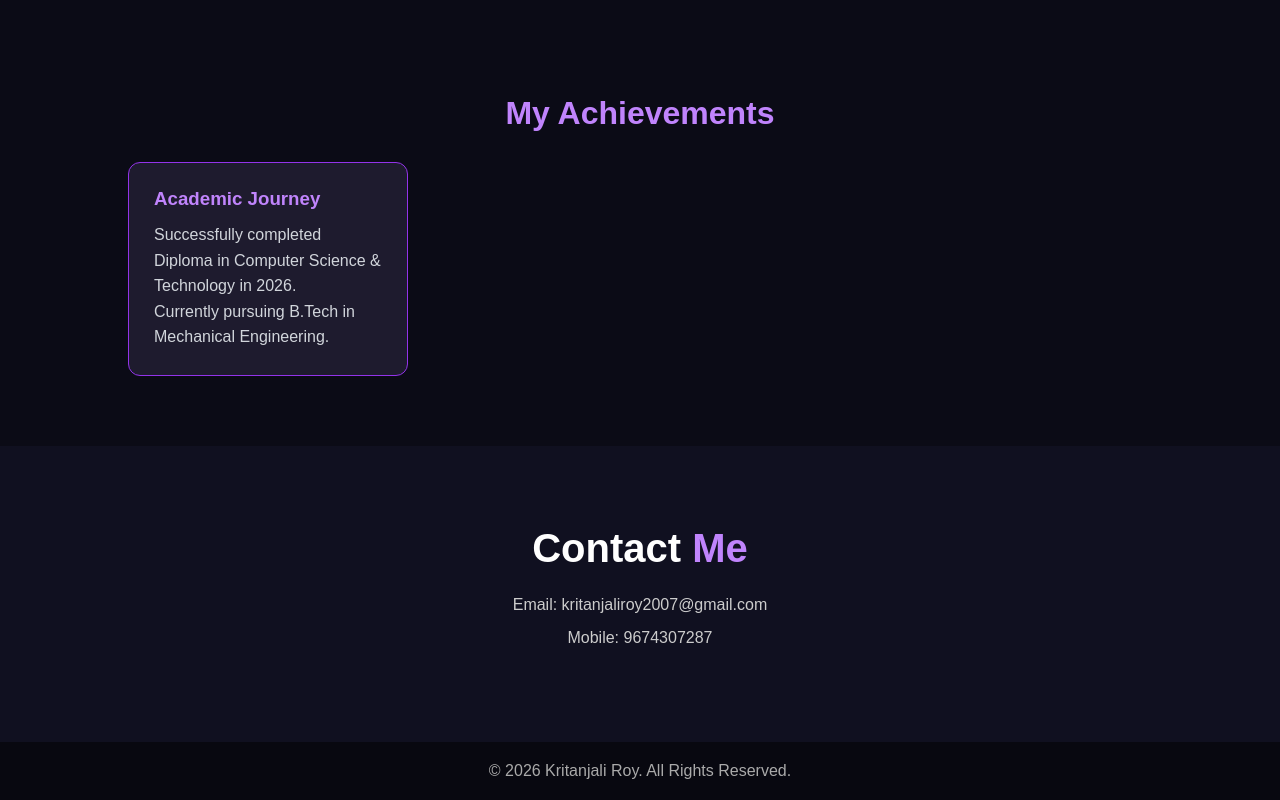
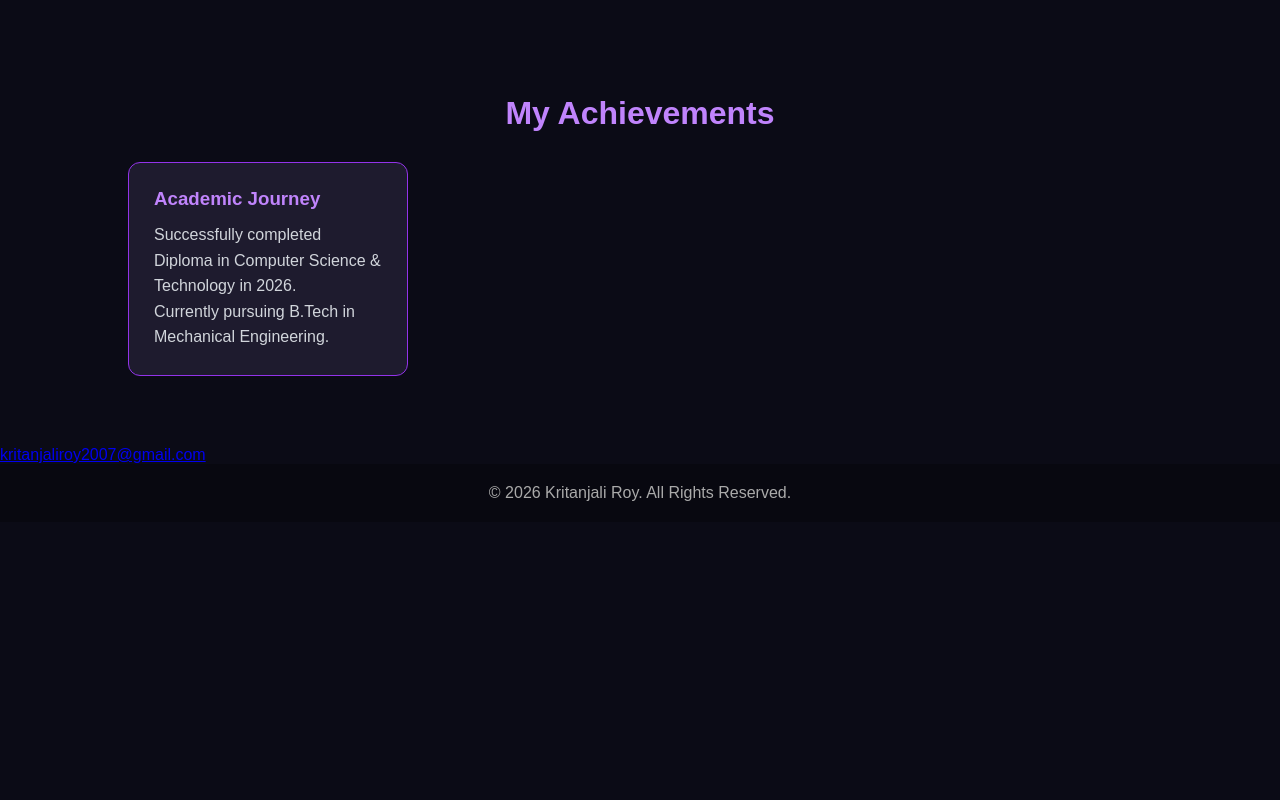
Before and after one commit to kritanjaliroy2007-dev/kritanjali-portfolio, a plain HTML site: page index.html in a window 1280 px wide. Shown: the part 3498-4298 px from the top of the page. After the commit the page ends 4020 px from the top, so only its background shows below. Drawn offline with Linux system fonts and the light colour scheme.

Commit message:
Add files via upload

```diff
--- a/index.html
+++ b/index.html
@@ -174,7 +174,6 @@
         </div>
     </div>
 </section>
-
 <!-- Certifications Section -->
 <section id="certifications" class="section">
     <h2>Certifications</h2>
@@ -196,17 +195,11 @@
 
 
     <!-- Contact Section -->
-    <section id="contact">
 
-        <h1>Contact <span>Me</span></h1>
-
-        <p>Email: kritanjaliroy2007@gmail.com</p>
-
-        <p>Mobile: 9674307287</p>
-
-    </section>
-
-    <!-- Footer -->
+<a href="mailto:kritanjaliroy2007@gmail.com">
+    kritanjaliroy2007@gmail.com
+</a>
+<!-- Footer -->
     <footer>
         <p>© 2026 Kritanjali Roy. All Rights Reserved.</p>
     </footer>
```
